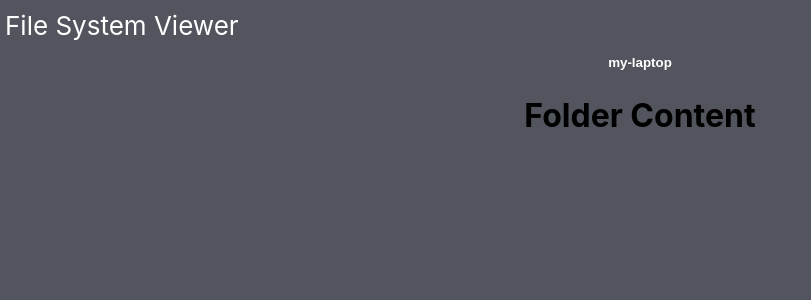
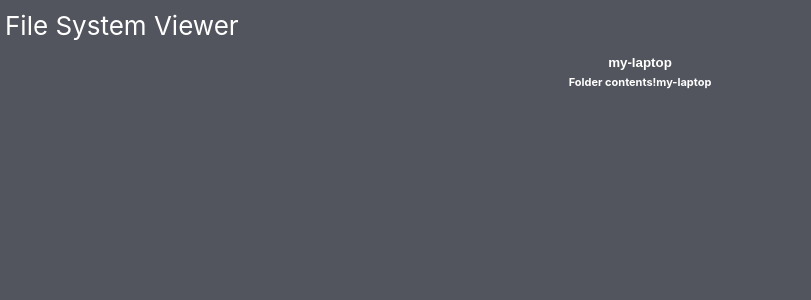
Before and after one commit to gracehartzell/fs-viewer, a React (Create React App) app: page / in a window 1280 px wide. Both pictures are taken after a click on the button "my-laptop". Shown: the top 300 px of the page, without its empty margins (0-811 px from the left). Built offline with nearby package versions, Linux system fonts and the light colour scheme.

Commit message:
Setup for FolderContents

```diff
--- a/src/components/Folder/index.js
+++ b/src/components/Folder/index.js
@@ -7,6 +7,7 @@
 import React, { Fragment } from "react";
 import PropTypes from "prop-types";
 import { Route } from "react-router-dom";
+import FolderContent from "../FolderContent";
 
 const propTypes = {
   path: PropTypes.string.isRequired,
@@ -65,7 +66,12 @@ class Folder extends React.Component {
           {name}
         </button>
 
-        <Route path={`${path}`} render={() => <h1> Folder Content </h1>} />
+        <Route
+          path={`${path}`}
+          render={({ history, match, location }) => (
+            <FolderContent name={name} />
+          )}
+        />
       </Fragment>
     );
   }
--- a/src/components/FolderContent/index.js
+++ b/src/components/FolderContent/index.js
@@ -0,0 +1,38 @@
+/**
+ *
+ * FolderContent
+ *
+ */
+
+import React from "react";
+import PropTypes from "prop-types";
+
+const propTypes = {
+  /** Name of folder */
+  name: PropTypes.string.isRequired,
+};
+
+class FolderContent extends React.Component {
+  render() {
+    const { name } = this.props;
+
+    return (
+      <p
+        style={{
+          color: "white",
+          fontWeight: "bold",
+          marginTop: "0",
+          fontSize: "11px",
+          padding: "0",
+        }}
+      >
+        Folder contents!
+        {name}
+      </p>
+    );
+  }
+}
+
+FolderContent.propTypes = propTypes;
+
+export default FolderContent;
```
